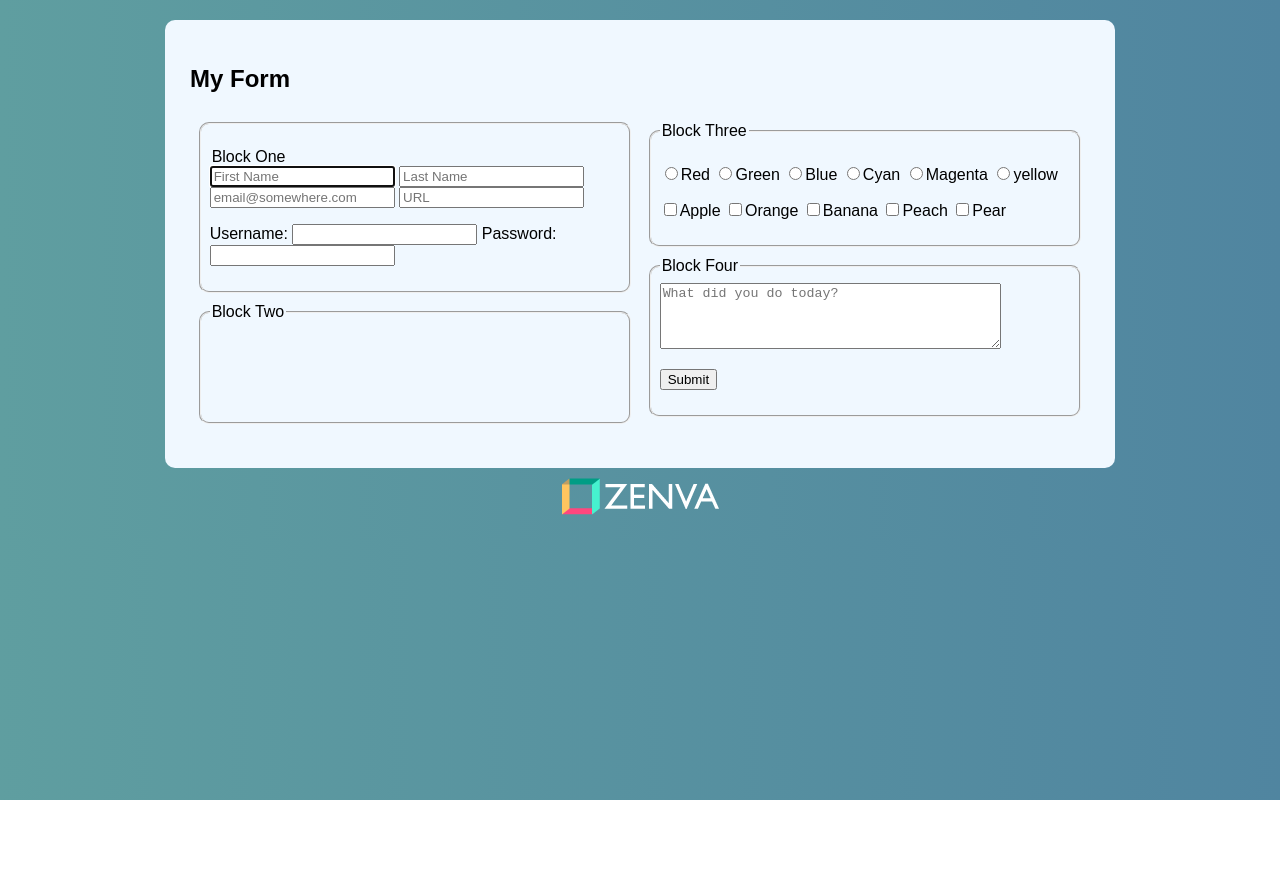
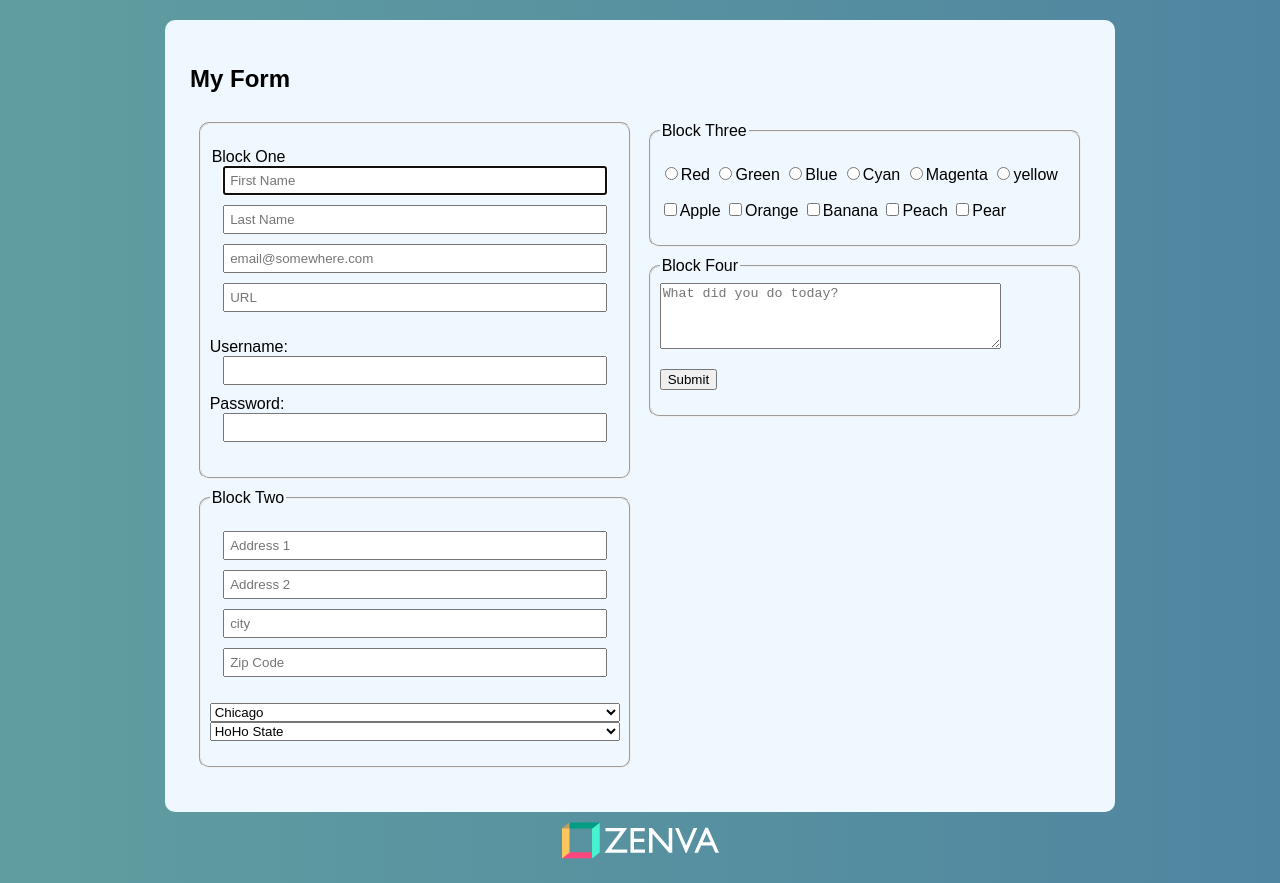
Before and after one commit to qaderHaddad/Responsive-Web-Design, a plain HTML site: page Module 3 - Creating a Responsive Form/index-m3.html in a window 1280 px wide. Before the commit the page ends 800 px from the top, so only its background shows below. Drawn offline with Linux system fonts and the light colour scheme; files whose address does not match are found by name.

Commit message:
M3 P5, M3 Done

```diff
--- a/Module 3 - Creating a Responsive Form/index-m3.html
+++ b/Module 3 - Creating a Responsive Form/index-m3.html
@@ -63,6 +63,20 @@
         flex-wrap: wrap;
 
       }
+
+      #left-column fieldset p{
+        display: flex;
+        flex-direction: column;
+        justify-content: flex-start;
+        flex-wrap: wrap;
+      }
+
+      #left-column input{
+        width: 90%;
+        padding: 5px;
+        margin: 0 auto;
+        margin-bottom: 10px;
+      }
     </style>
   </head>
   <body>
@@ -93,6 +107,32 @@
           </fieldset>
           <fieldset>
             <legend>Block Two</legend>
+            <p>
+              <input id="address1" name="address1" type="text" placeholder="Address 1">
+              <input id="address2" name="address2" type="text" placeholder="Address 2">
+              <input id="city" name="city" type="text" placeholder="city">
+              <input id="zip" name="zip" type="number" placeholder="Zip Code">
+
+            </p>
+            <p>
+              <select>
+                <optgroup label="USA">
+                  <option>Chicago</option>
+                  <option>New York</option>
+                  <option>Dallas</option>
+                </optgroup>
+                <optgroup label="Australia">
+                  <option>Brisbane</option>
+                  <option>Sydney</option>
+                  <option>Melbourne</option>
+                </optgroup>
+              </select>
+
+              <select name="state" id="state">
+                <option value="" selected="selected">Select a State</option>
+                <option value="hoho" selected="hoho">HoHo State</option>
+              </select>
+            </p>
           </fieldset>
         </section>
         <section id="right-column">
```
